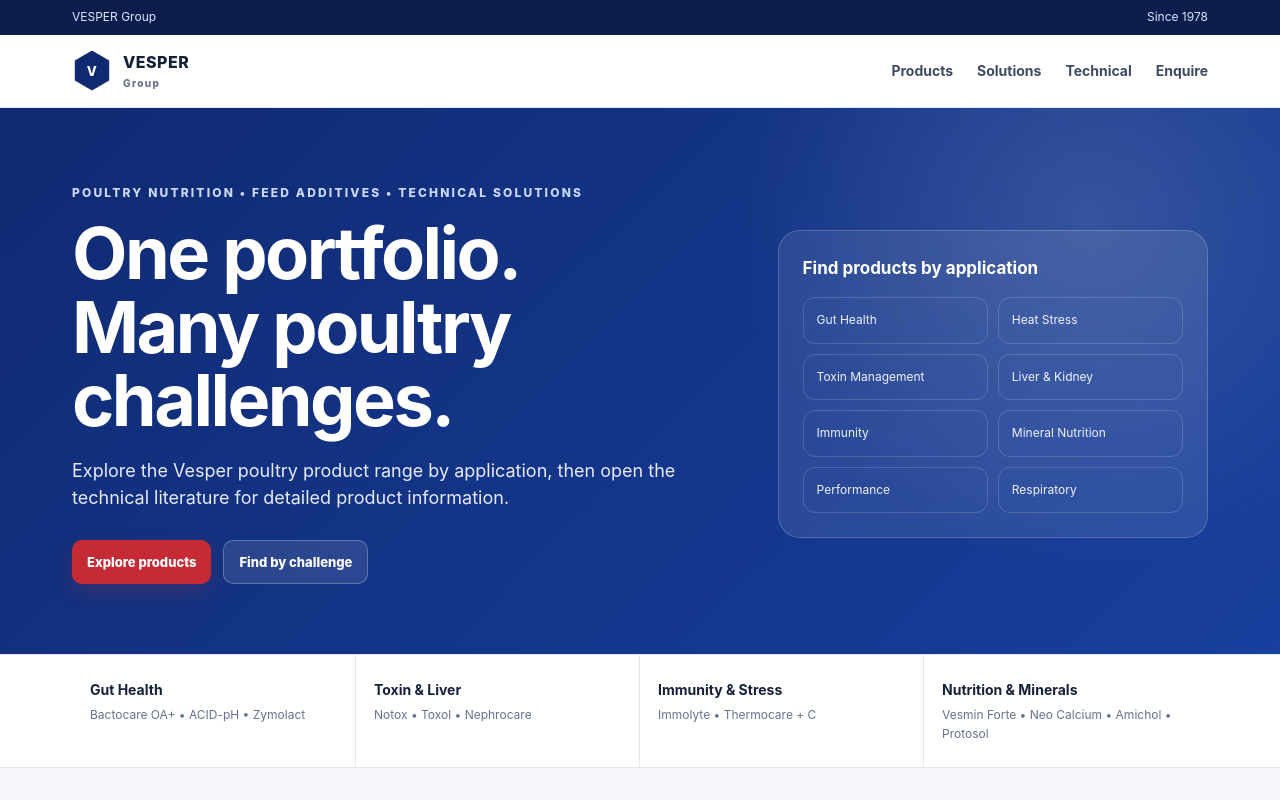
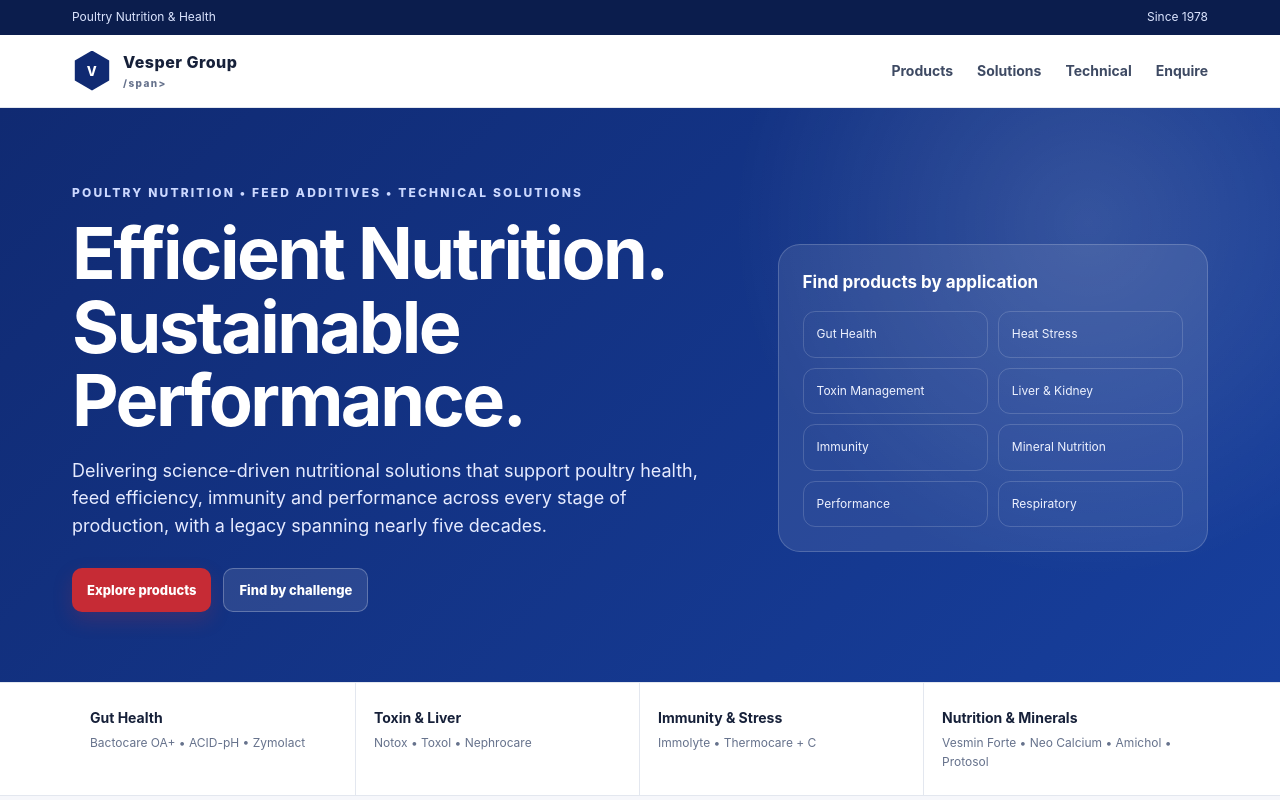
Before and after one commit to Naga5597/Vesper-Poultry-Catalogue, a plain HTML site: page index.html in a window 1280 px wide. Shown: the top 800 px of the page. Drawn offline with Linux system fonts and the light colour scheme.

Commit message:
Update index.html

```diff
--- a/index.html
+++ b/index.html
@@ -81,10 +81,10 @@
 </style>
 </head>
 <body>
-<div class="topbar"><div class="wrap"><span>VESPER Group</span><span>Since 1978</span></div></div>
+<div class="topbar"><div class="wrap"><span>Poultry Nutrition & Health </span><span>Since 1978</span></div></div>
 <nav class="nav"><div class="wrap nav-inner">
 <a class="brand" href="#">
-<span class="brand-mark">V</span><span>VESPER<small>Group</small></span>
+<span class="brand-mark">V</span><span>Vesper Group<small>/span>
 </a>
 <div class="navlinks"><a href="#products">Products</a><a href="#solutions">Solutions</a><a href="#technical">Technical</a><a href="#enquiry">Enquire</a></div>
 </div></nav>
@@ -93,8 +93,8 @@
 <div class="wrap hero-grid">
 <div>
 <div class="eyebrow">Poultry nutrition • Feed additives • Technical solutions</div>
-<h1>One portfolio.<br>Many poultry challenges.</h1>
-<p>Explore the Vesper poultry product range by application, then open the technical literature for detailed product information.</p>
+<h1>Efficient Nutrition.<br>Sustainable Performance.</h1>
+<p>Delivering science-driven nutritional solutions that support poultry health, feed efficiency, immunity and performance across every stage of production, with a legacy spanning nearly five decades.</p>
 <div class="hero-actions"><a class="primary-btn" href="#products">Explore products</a><a class="outline-btn" href="#solutions">Find by challenge</a></div>
 </div>
 <div class="hero-panel">
```
